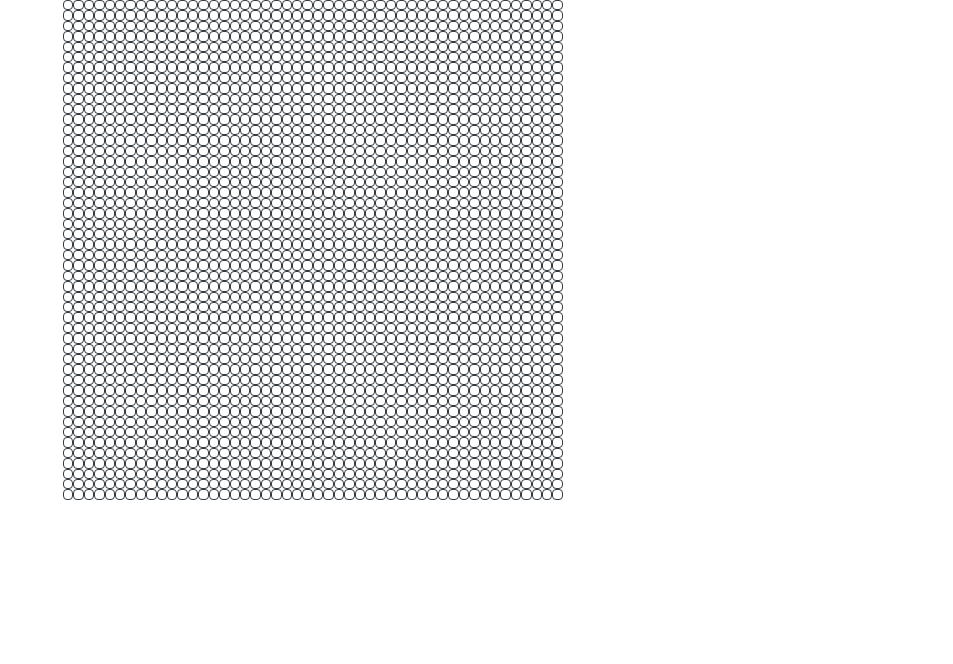
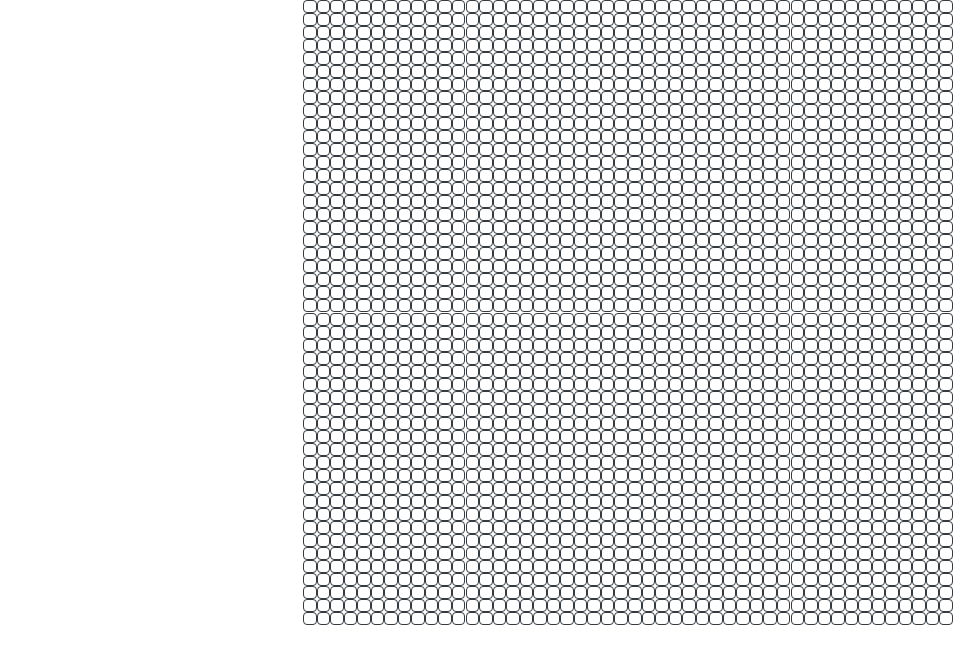
Before and after one commit to gregor-ovsenjak/djikstra, a React (Create React App) app: page / in a window 1280 px wide. Shown: the top 664 px of the page, without its empty margins (327-1280 px from the left). Built offline with nearby package versions, Linux system fonts and the light colour scheme.

Commit message:
Added a folder so Grid components can be seperate, and pulled the Grid component to the right with bootstrap.

```diff
--- a/src/App.js
+++ b/src/App.js
@@ -1,10 +1,10 @@
 import logo from './logo.svg';
 import './App.css';
-import Grid from './components/Grid.js'
+import Grid from './components/Grid_system/Grid.js'
 
 function App() {
   return (
-    <div className="App">
+    <div className="App position-relative">
       <Grid  Nx={12} Ny={12}/>
     </div>
   );
--- a/src/components/Grid.js
+++ b/src/components/Grid_system/Grid.js
@@ -15,7 +15,8 @@ export default class Grid extends Component {
         var rows =  [];
         for (var i = 0; i< this.state.rows; i++) {
             rows.push(<Row
-                key={i} className="row"
+                key={i}
+                className="row"
                 style={{height:100/this.state.rows + '%'}}
                 columns={this.state.cols}
                 styleOfColumns={{height:'100%', width:100/this.state.cols+'%',backgroundColor:'white'}}
@@ -38,7 +39,11 @@ export default class Grid extends Component {
                 {this.CreateSuperCols(this.CreateRows())}
             </div>)
         }
-        return (<div key={100} id="Grid" className="container-md p-0" style={{height:'500px',width:'500px'}}>{list}</div>)
+        return (<div
+            key={100}
+            id="Grid"
+            className=" container-md p-0 float-right"
+            style={{height:'625px',width:'650px'}}>{list}</div>)
         }
 
 }
--- a/src/components/Row.js
+++ b/src/components/Grid_system/Row.js
@@ -4,7 +4,6 @@ import Column from './Column.js'
 export default class Row extends Component {
     constructor(props){
         super(props)
-        this.changeColor = this.changeColor.bind(this)
         this.state = {
             columns : this.props.columns,
             class: this.props.className,
@@ -20,24 +19,11 @@ export default class Row extends Component {
                 className="border border-dark rounded"
                 styleOfColumns= {this.state.styleOfColumns}
                 />)
-            /*columns.push(<div
-                            key={i}
-                            className="border border-dark rounded"
-                            style= {this.state.styleOfColumns}
-                            onClick = {this.changeColor} ></div>)*/
         }
         columns.push(<div key={i} className="w-100"></div>)
         return (columns)
     }
 
-    changeColor() {
-        var newColor = 'blue';
-        this.setState(prevState => {
-            let styleOfColumns = Object.assign({}, prevState.styleOfColumns);
-            styleOfColumns.backgroundColor = newColor;
-            return { styleOfColumns};
-          })
-    }
     render() {
         return (
             <div className={this.state.class} style={this.state.style}>
```
Also changed, not shown: src/components/Grid_system/Column.js (renamed from src/components/Column.js), 1 other file (tests, documents, lock files or other folders).
